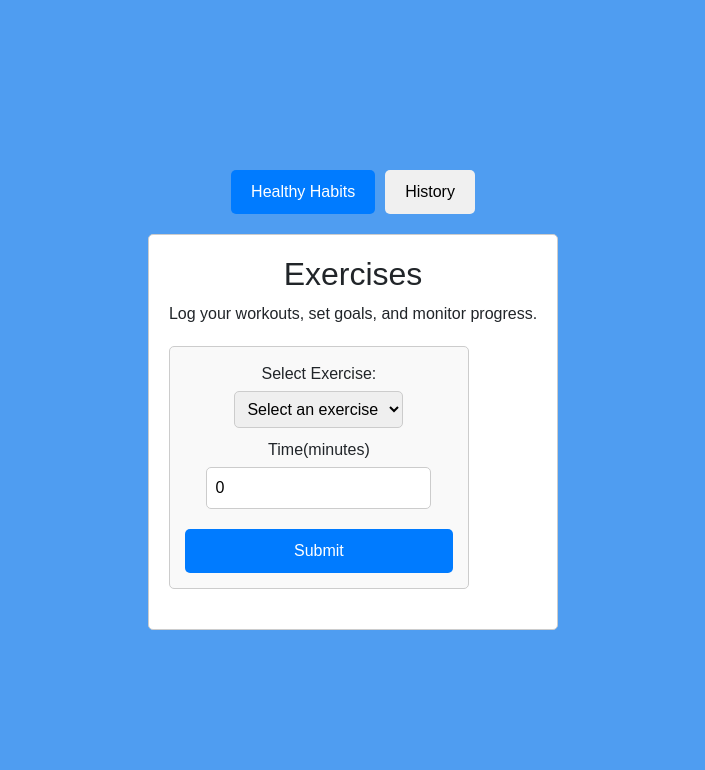
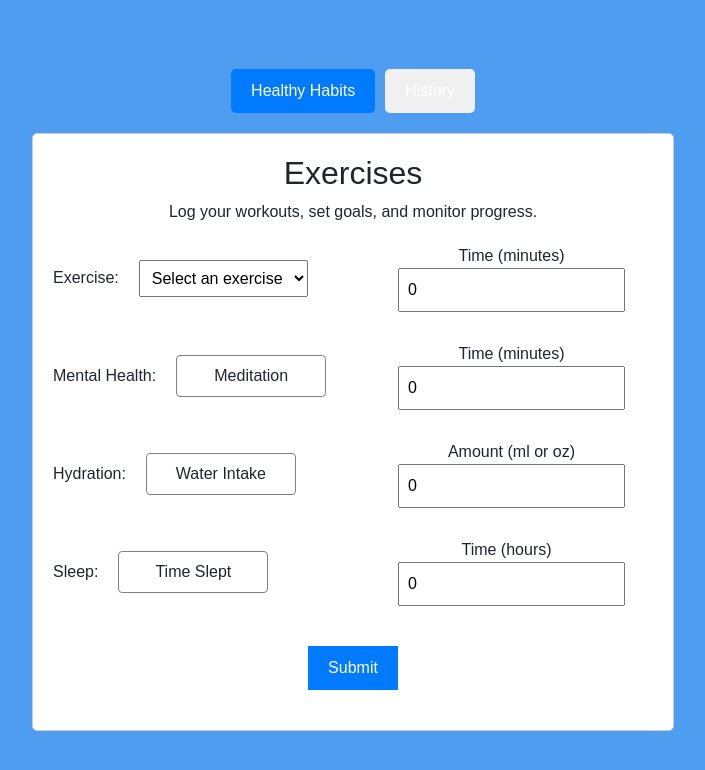
Before and after one commit to RichardRiveraRoman/scratch-project, a React (Vite) app: page /habitsTracker in a window 1280 px wide. Shown: the top 770 px of the page, without its empty margins (287-992 px from the left). Built offline with nearby package versions, Linux system fonts and the light colour scheme.

Commit message:
synced upstream dev to my fork

```diff
--- a/src/components/card.jsx
+++ b/src/components/card.jsx
@@ -6,6 +6,9 @@ export default function UserEntries() {
   //set up state with empty strings
   const [exercise, setExercise] = useState(''); //useRef
   const [time, setTime] = useState(0);
+  const [fluidIntake, setFluidIntake] = useState(0);
+  const [hoursSlept, setHoursSlept] = useState(0);
+
   //array of exercise options to iterate through
   const exercises = [
     'Running',
@@ -16,19 +19,39 @@ export default function UserEntries() {
     'other',
   ];
 
-  const handleSubmit = (event) => {
-    //prevent default form submission behavior
+  const handleSubmit = async (event) => {
+    //prevent default form submission behavior/reloading the page
     event.preventDefault();
-    //log the submitted data
-    console.log(`Exercise: ${exercise}, Time: ${time} minutes`);
+    //object with current values of each piece of state to be sent to backend
+    const data = { exercise, time, fluidIntake, hoursSlept };
+
+    try {
+      const response = await fetch('http://localhost:5173/habitstracker', {
+        method: 'POST',
+        headers: {
+          'Content-Type': 'application/json',
+        },
+        body: JSON.stringify(data),
+      });
+      if (response.ok) {
+        console.log('Data submitted successfully');
+        //react router to navigate to another page after submission if successful
+      } else {
+        console.error('Failed to submit data');
+      }
+    } catch (error) {
+      console.error('Error', error);
+    }
   };
   //render the component
   return (
     //return a div container for the workout entry form & a form
     <div className='workout-entry'>
       <form onSubmit={handleSubmit}>
-        <label>
-          Select Exercise:
+        {/* First Row: Exercise dropdown and time input */}
+        <div className='row'>
+          <label className='inline'>
+            <span className='label-text'>Exercise:</span>
             <select
               value={exercise}
               onChange={(e) => setExercise(e.target.value)}
@@ -47,7 +70,7 @@ export default function UserEntries() {
           </label>
           {/* LABEL and <input> for time in minutes */}
           <label>
-          Time(minutes)
+            Time (minutes)
             <input
               type='number'
               value={time}
@@ -56,9 +79,66 @@ export default function UserEntries() {
               required
             />
           </label>
-        {/* <button> to submit the form */}
-        <button type='submit'>Submit</button>
+        </div>
+        {/* Static text label for "Mental Health" */}
+        <div className='row'>
+          <label className='inline'>
+            <span className='label-text'>Mental Health:</span>
+            <div className='static-box'>Meditation</div>
+          </label>
+          {/* LABEL and <input> for time in minutes */}
+          <label>
+            Time (minutes)
+            <input
+              type='number'
+              value={time}
+              onChange={(e) => setTime(Number(e.target.value))}
+              placeholder='Enter time'
+              required
+            />
+          </label>
+        </div>
+        {/* Static text label for "Hydration" */}
+        <div className='row'>
+          <label className='inline'>
+            <span className='label-text'>Hydration:</span>
+            <div className='static-box'>Water Intake</div>
+          </label>
+          {/* LABEL and <input> for ml or oz*/}
+          <label>
+            Amount (ml or oz)
+            <input
+              type='number'
+              value={fluidIntake}
+              onChange={(e) => setTime(Number(e.target.value))}
+              placeholder='Enter fluid intake'
+              required
+            />
+          </label>
+        </div>
+        {/* Static text label for "Sleep hygiene" */}
+        <div className='row'>
+          <label className='inline'>
+            <span className='label-text'>Sleep:</span>
+            <div className='static-box'>Time Slept</div>
+          </label>
+          {/* LABEL and <input> for hours slept*/}
+          <label>
+            <span className='label-text'>Time (hours)</span>
+            <input
+              type='number'
+              value={hoursSlept}
+              onChange={(e) => setTime(Number(e.target.value))}
+              placeholder='Enter time slept'
+              required
+            />
+          </label>
+        </div>
       </form>
+      {/* // <button> to submit the form*/}
+      <button className='submit' type='submit'>
+        Submit
+      </button>
     </div>
   );
 }
--- a/src/styles/card.css
+++ b/src/styles/card.css
@@ -1,40 +1,80 @@
 .workout-entry {
-  margin: 20px 0;
-  padding: 15px;
-  border: 1px solid #ccc;
-  border-radius: 5px;
-  background-color: #f9f9f9;
-  width: 300px;
+  font-family: Arial, sans-serif;
+  margin: 20px auto;
+  width: 100%;
+  max-width: 600px;
 }
 
-.workout-entry form {
+form {
   display: flex;
   flex-direction: column;
+  gap: 20px;
 }
 
-.workout-entry label {
+.row {
+  display: flex;
+  align-items: center;
+  justify-content: space-between;
+  gap: 10px;
   margin-bottom: 10px;
 }
 
-.workout-entry select,
-.workout-entry input {
-  margin-top: 5px;
-  padding: 8px;
-  border: 1px solid #ccc;
-  border-radius: 5px;
+label {
+  display: flex;
+  flex-direction: column;
+  flex: 1;
+  margin: 0;
 }
 
-.workout-entry button {
-  margin-top: 10px;
-  padding: 10px;
+input,
+select {
+  padding: 8px;
+  font-size: 16px;
+  margin-top: 5px;
+}
+
+label.inline {
+  flex-direction: row;
+  /* align-items: center; */
+  gap: 10px;
+  margin: 0;
+}
+
+.static-box {
+  padding: 8px 5px;
+  font-size: 16px;
+  border: 1px solid rgb(133, 128, 128);
+  border-radius: 4px;
+  background-color: #ffffff;
+  width: 150px;
+  text-align: center;
+}
+
+button {
+  padding: 10px 20px;
+  font-size: 16px;
   background-color: #007bff;
   color: white;
   border: none;
   border-radius: 5px;
   cursor: pointer;
-  transition: background-color 0.3s ease;
 }
 
-.workout-entry button:hover {
+button:hover {
   background-color: #0056b3;
 }
+
+.inline {
+  display: flex;
+  align-items: center;
+  margin-right: 20px;
+}
+
+.label-text {
+  margin-right: 10px;
+  font-size: 16px;
+}
+
+.submit {
+  margin-top: 30px;
+}
```
Lines whose indentation alone changed are shown as unchanged.
